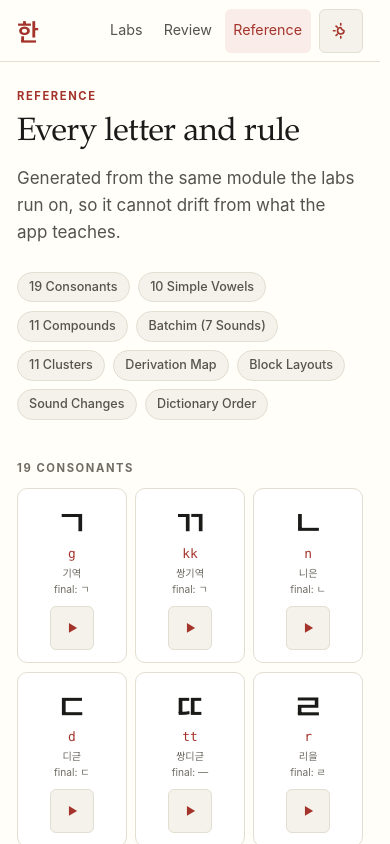
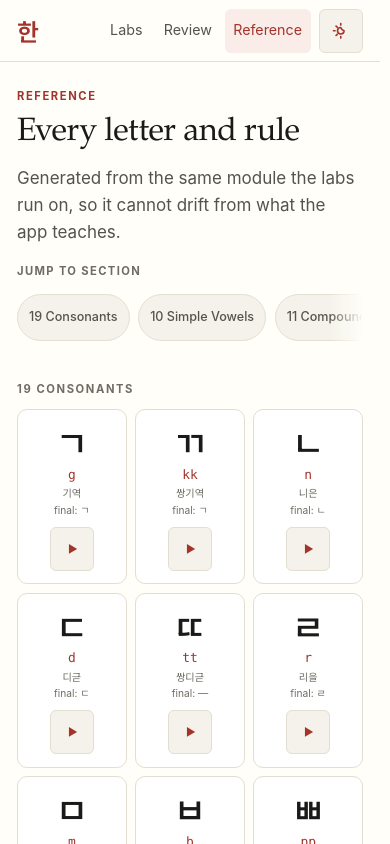
Before and after one commit to knakamura13/learning-korean, a SvelteKit app in the folder app/: page /reference in a window 390 px wide. Shown: the top 844 px of the page. Built offline with nearby package versions, Linux system fonts and the light colour scheme; no server answers.

Commit message:
fix(reference): improve mobile section navigation
Co-authored-by: Kyle Nakamura <knakamura13dev@gmail.com>

```diff
--- a/app/src/routes/reference/+page.svelte
+++ b/app/src/routes/reference/+page.svelte
@@ -55,6 +55,7 @@
 			Generated from the same module the labs run on, so it cannot drift from what the app
 			teaches.
 		</p>
+		<p class="quick-nav-label">Jump to section</p>
 		<nav class="quick-nav" aria-label="Reference sections">
 			<a href="#consonants">19 Consonants</a>
 			<a href="#simple-vowels">10 Simple Vowels</a>
@@ -284,16 +285,24 @@
 	h1 { margin: var(--s2) 0 var(--s3); }
 	.lede { color: var(--ink-soft); }
 
+	.quick-nav-label {
+		margin: var(--s4) 0 var(--s1);
+		color: var(--ink-faint);
+		font-size: 0.66rem;
+		font-weight: 700;
+		letter-spacing: 0.12em;
+		text-transform: uppercase;
+	}
 	.quick-nav {
 		display: flex;
 		gap: var(--s2);
 		flex-wrap: wrap;
-		margin-top: var(--s4);
 		padding: var(--s2) 0;
 	}
 	.quick-nav a {
 		display: inline-flex;
 		align-items: center;
+		min-height: 2.75rem;
 		padding: 0.25rem 0.65rem;
 		border-radius: var(--r-pill);
 		background: var(--paper-sunk);
@@ -310,6 +319,32 @@
 		background: var(--paper-raised);
 		border-color: var(--accent);
 		color: var(--accent);
+	}
+
+	@media (max-width: 40rem) {
+		.quick-nav {
+			flex-wrap: nowrap;
+			overflow-x: auto;
+			overscroll-behavior-inline: contain;
+			scroll-padding-inline: var(--s2);
+			scroll-snap-type: inline proximity;
+			scrollbar-color: var(--rule) transparent;
+			scrollbar-width: thin;
+			-webkit-overflow-scrolling: touch;
+			mask-image: linear-gradient(to right, #000 0, #000 calc(100% - 2rem), transparent);
+			padding-right: 2rem;
+		}
+		.quick-nav a {
+			flex: 0 0 auto;
+			scroll-snap-align: start;
+		}
+		.quick-nav::-webkit-scrollbar {
+			height: 0.35rem;
+		}
+		.quick-nav::-webkit-scrollbar-thumb {
+			border-radius: var(--r-pill);
+			background: var(--rule);
+		}
 	}
 
 	section {
```
